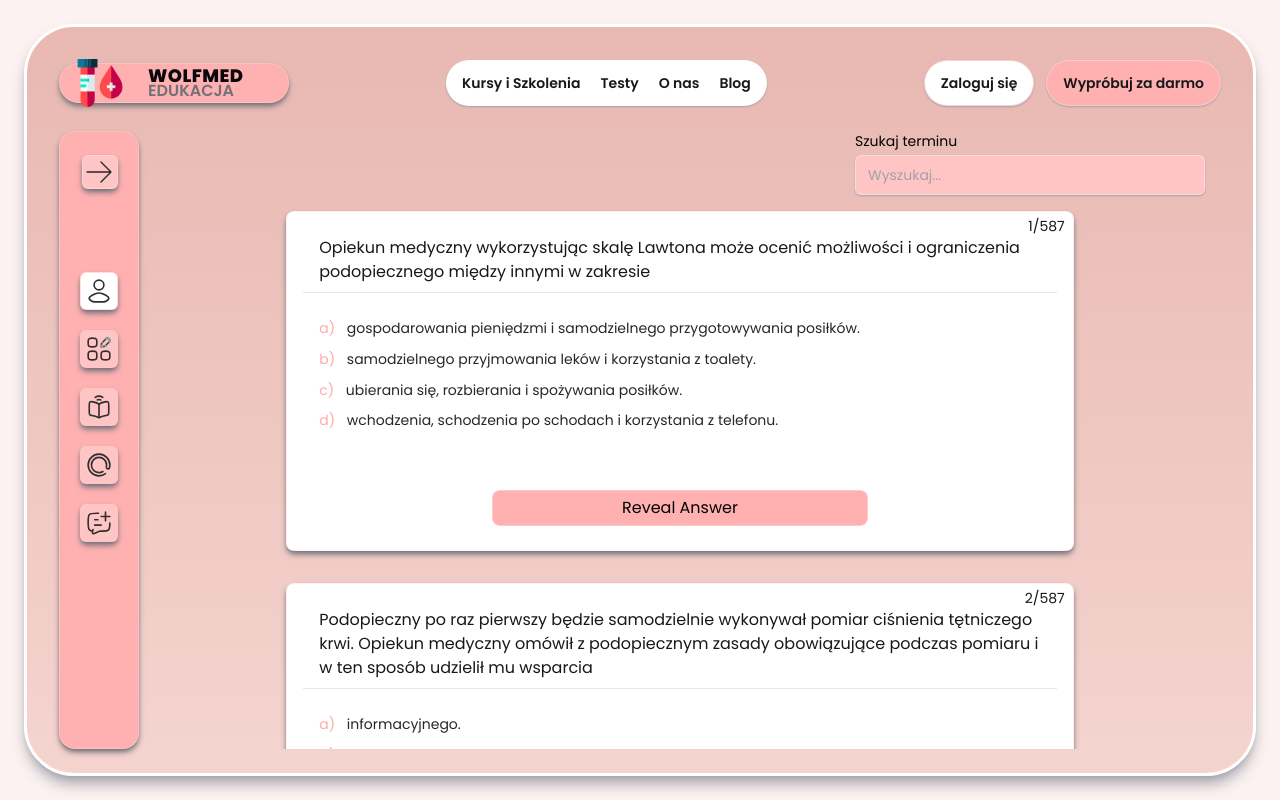
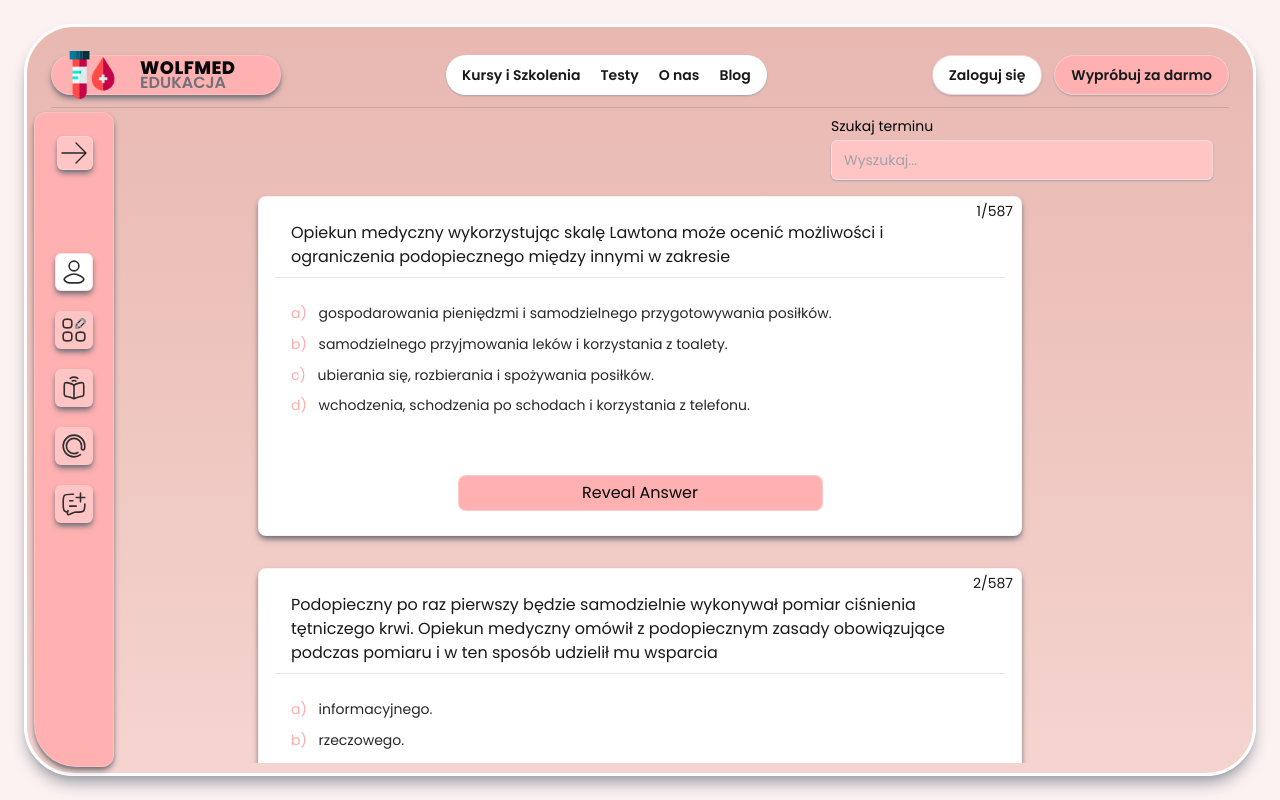
Before and after one commit to wujekbizon/wolfmed-edu, a Next.js app: page /testy-opiekun in a window 1280 px wide. Built offline with nearby package versions, Linux system fonts and the light colour scheme.

Commit message:
Fixing layout on tests page, applying minor css changes

```diff
--- a/src/app/_components/Navbar.tsx
+++ b/src/app/_components/Navbar.tsx
@@ -23,7 +23,7 @@ export default function Navbar() {
 
       {isMenuOpen && <SideMenu />}
 
-      <nav className="bg-white py-[13px] px-4 hidden lg:flex gap-5 items-center rounded-full border-red-300/50 shadow-sm shadow-zinc-400">
+      <nav className="bg-white py-[10px] px-4 hidden lg:flex gap-5 items-center rounded-full border-red-300/50 shadow-sm shadow-zinc-400">
         {navLinks.map((link) => (
           <Link href={link.linkUrl} key={link.id}>
             <p className="text-sm font-semibold text-zinc-900 hover:text-[#ffa5a5] transition-colors">{link.label}</p>
@@ -31,10 +31,10 @@ export default function Navbar() {
         ))}
       </nav>
       <div className="hidden lg:flex items-center gap-3">
-        <button className="bg-white border border-red-300/50 shadow-sm hover:text-[#ffa5a5] shadow-zinc-400 text-sm font-semibold py-3 px-4 rounded-full text-zinc-900 hover:bg-[#ffffff] transition-colors">
+        <button className="bg-white border border-red-300/50 shadow-sm hover:text-[#ffa5a5] shadow-zinc-400 text-sm font-semibold py-[9px] px-4 rounded-full text-zinc-900 hover:bg-[#ffffff] transition-colors">
           Zaloguj się
         </button>
-        <button className="bg-[#ffb1b1] hover:text-[#fffcfc] border border-red-100/50 shadow-sm shadow-zinc-400 text-sm font-semibold py-3 px-4 rounded-full hover:bg-[#ffa5a5] transition-colors text-zinc-900">
+        <button className="bg-[#ffb1b1] hover:text-[#fffcfc] border border-red-100/50 shadow-sm shadow-zinc-400 text-sm font-semibold py-[9px] px-4 rounded-full hover:bg-[#ffa5a5] transition-colors text-zinc-900">
           Wypróbuj za darmo
         </button>
       </div>
--- a/src/app/_components/SidePanel.tsx
+++ b/src/app/_components/SidePanel.tsx
@@ -30,7 +30,7 @@ export default function SidePanel() {
       variants={containerVariants}
       animate={containerControls}
       initial="close"
-      className="z-10 hidden h-full min-w-20  flex-col gap-20 border rounded-2xl text-zinc-900 p-5 lg:flex border-red-200/60 bg-[#ffb1b1] shadow-md shadow-zinc-500"
+      className="z-10 absolute top-1 left-[-17px] hidden h-full min-w-20  flex-col gap-20 border rounded-xl rounded-bl-[42px] text-zinc-900 p-5 lg:flex border-red-200/60 bg-[#ffb1b1] shadow-md shadow-zinc-500"
     >
       <div className="flex w-full flex-row place-items-center justify-between gap-0.5">
         <div className="h-10 w-10 bg-white rounded-full flex justify-center items-center border-red-300/50 shadow-sm shadow-zinc-400">
--- a/src/app/layout.tsx
+++ b/src/app/layout.tsx
@@ -22,7 +22,7 @@ export default function RootLayout({
   return (
     <html lang="pl">
       <body className={`${poppins.className} bg-[#fcf2f1] p-2 sm:p-6 scrollbar-webkit`}>
-        <main className="shadow-lg shadow-zinc-400 bg-gradient-to-t from-[rgb(245,212,207)] to-[#e8b8b1] px-4 sm:px-8 py-4 sm:py-6 border-[3px] rounded-3xl sm:rounded-[50px] border-white">
+        <main className="shadow-lg shadow-zinc-400 bg-gradient-to-t from-[rgb(245,212,207)] to-[#e8b8b1] px-4 sm:px-6 pt-2 pb-2.5 sm:pt-4 border-[3px] rounded-3xl sm:rounded-[50px] border-white">
           <Navbar />
           <Providers>{children}</Providers>
         </main>
--- a/src/app/testy-opiekun/layout.tsx
+++ b/src/app/testy-opiekun/layout.tsx
@@ -2,7 +2,7 @@ import SidePanel from '../_components/SidePanel'
 
 export default function DashboardLayout({ children }: { children: React.ReactNode }) {
   return (
-    <main className="flex h-[calc(100vh_-_120px)] md:h-[calc(100vh_-_166px)] w-full flex-row  pt-4">
+    <main className="flex h-[calc(100vh_-_112px)] sm:h-[calc(100vh_-_144px)] w-full flex-row relative pt-2 border-t border-zinc-500/30">
       <SidePanel />
       {children}
     </main>
--- a/src/components/FilteredTestsList.tsx
+++ b/src/components/FilteredTestsList.tsx
@@ -41,7 +41,7 @@ export default function FilteredTestsList({ tests, isLoading, error }: FilteredT
   }
 
   return (
-    <div className="grid w-full grid-cols-1 gap-8 xl:w-3/4">
+    <div className="grid w-full grid-cols-1 gap-8 lg:w-3/4 xl:w-2/3">
       {paginatedTests.map((item, index) => (
         <LearningCard
           key={item.data.question}
```
